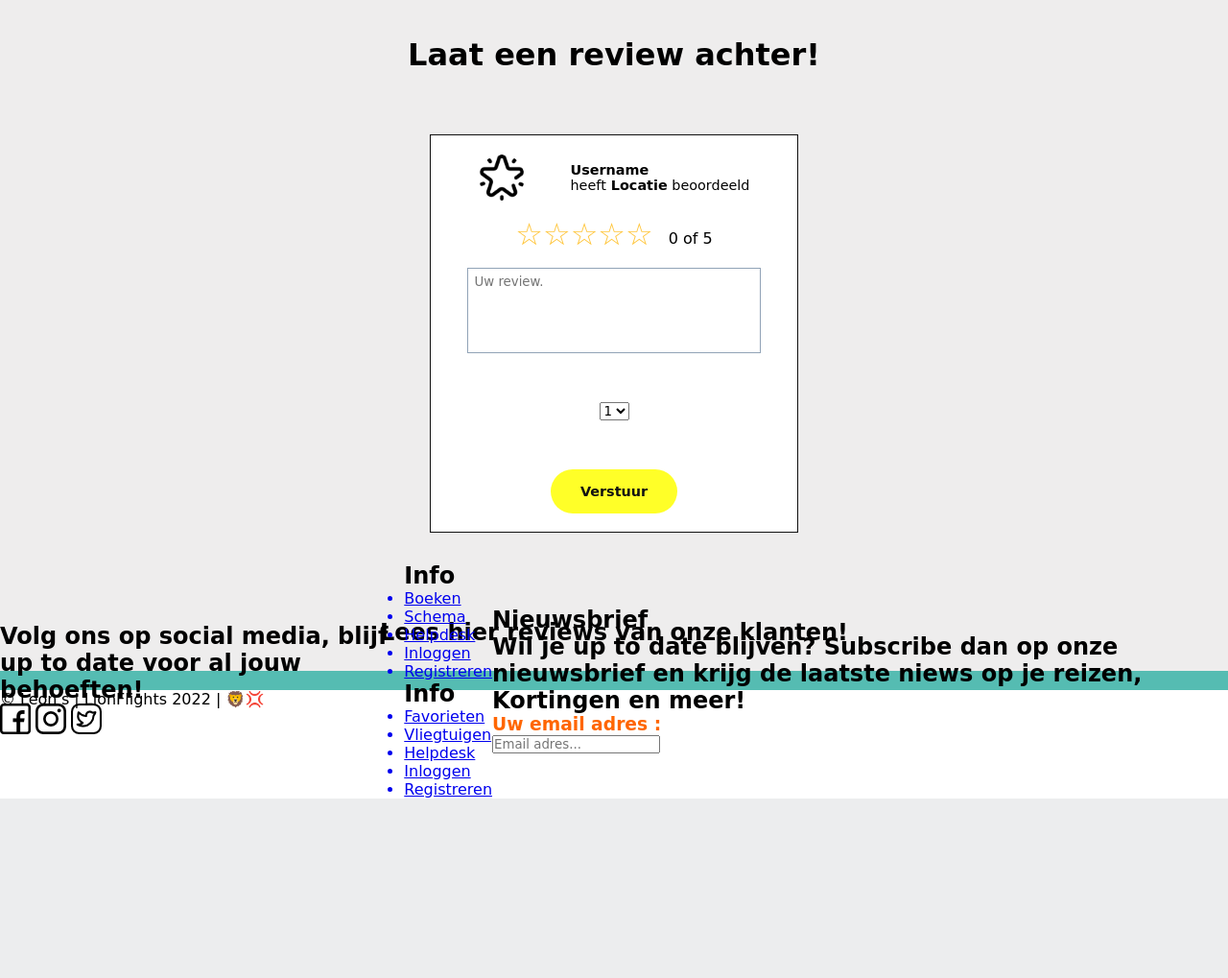
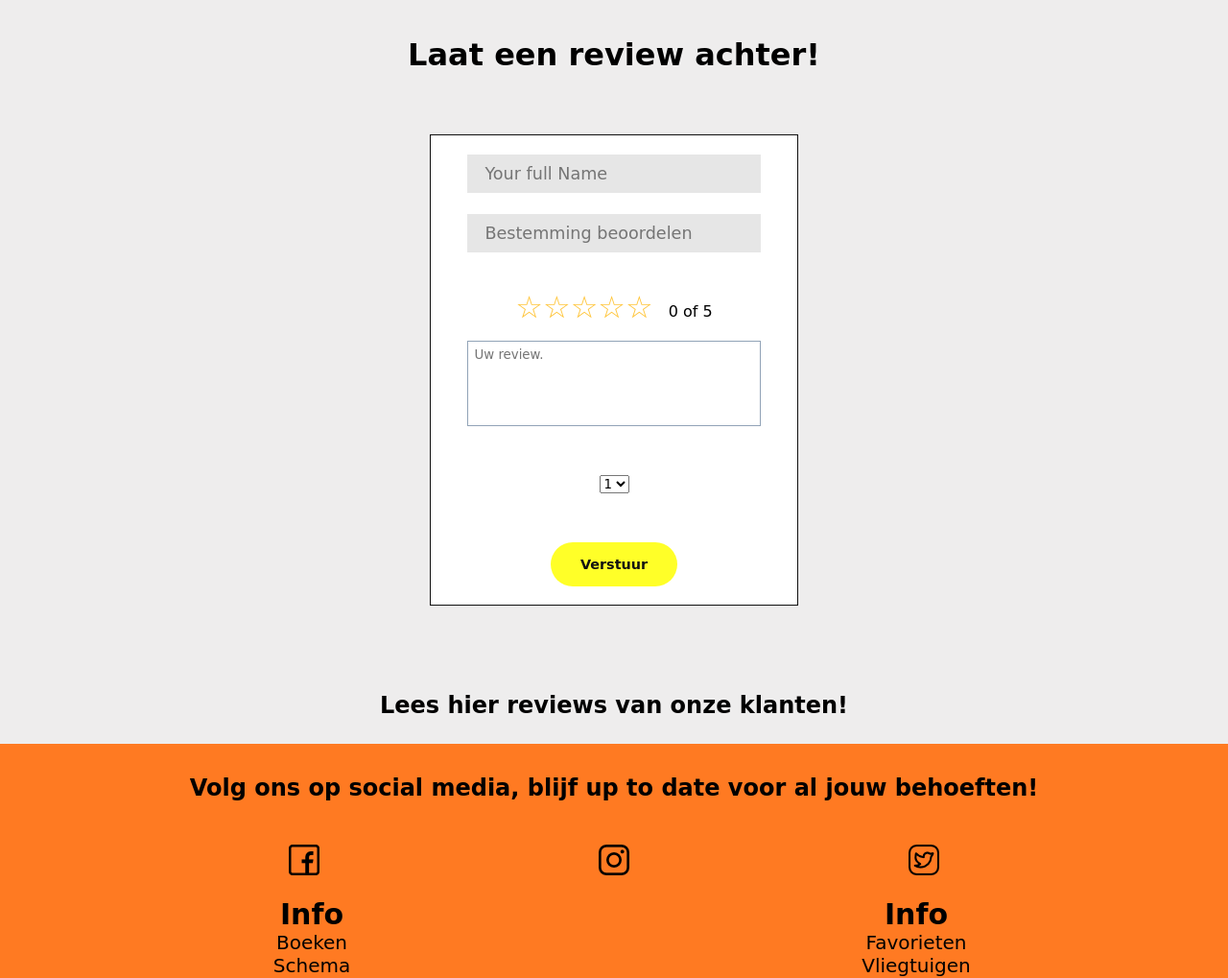
Before and after one commit to LeondeHaas/Leon-Leon, a PHP site: page /revieuw.php in a window 1280 px wide. Shown: the part 210-1229 px from the top of the page at 96% size. Before the commit the page ends 1042 px from the top, so only its background shows below. Run offline with PHP 8.4, Linux system fonts and the light colour scheme; tables that the repository leaves empty or names only in its code hold one stand-in row (values such as "Sample post").

Commit message:
alles werkt behalven het versturen

```diff
--- a/css/revieuws.css
+++ b/css/revieuws.css
@@ -186,7 +186,7 @@ h3 {
   border: none;
   color: #ffc53a;
 }
-.star-rating-stars .submit .star:hover {
+.star-rating-stars .star:hover .submit:hover {
   cursor: pointer;
 }
 .star-rating-stars .full-star,
@@ -206,6 +206,25 @@ h3 {
 }
 .reviews h1 {
   text-align: center;
+}
+
+.field {
+  width: 100%;
+  border: 2px solid rgba(0, 0, 0, 0);
+  outline: none;
+  background-color: rgba(230, 230, 230);
+  padding: 0.5rem 1rem;
+  font-size: 1.1rem;
+  margin-bottom: 22px;
+  transition: 0.3s;
+}
+
+.field:hover {
+  background-color: #5dc6eca1;
+}
+
+.insert_review :hover {
+  cursor: pointer;
 }
 
 /* media query's*/
--- /dev/null
+++ b/includes/review_connect.php
@@ -0,0 +1,16 @@
+<?php
+
+include ('connecter.php');
+
+if(isset($_POST['insert_reviews'])){
+    $naam           = $_POST['naam'];
+    $bericht        = $_POST['bericht'];
+    $rating         = $_POST['rating'];
+    $bestemming     = $_POST['bestemming'];
+    $sql = "INSERT INTO 'reviews' ('naam', 'bericht', 'rating', 'bestemming') VALUES ('$naam','$bericht','$rating','$bestemming');";
+    $connect->prepare($sql)->execute();
+    header("Location: ../index.php");
+    exit();
+}
+
+?>
--- a/includes/reviews_page.php
+++ b/includes/reviews_page.php
@@ -14,7 +14,7 @@ $results = $stmt->fetchAll();
             <div class="user-rating">
             <div class="user-review">
             <div class="user-img">
-                       <img src="img/rick-raddatz.png" alt="">
+                       <img src="igv/img/star.png" alt="">
                     </div>
                     <p><b><?php echo $result['naam']; ?></b><br> heeft<b> <?php echo $result['bestemming']; ?></b> beoordeeld</p>
                 </div>
--- a/revieuw.php
+++ b/revieuw.php
@@ -1,10 +1,11 @@
 <!DOCTYPE html>
 <html lang="en">
   <head>
-    <meta charset="UTF-8">
-    <meta http-equiv="X-UA-Compatible" content="IE=edge">
-    <meta name="viewport" content="width=device-width, initial-scale=1.0">
-    <link rel="stylesheet" href="css/revieuws.css">
+    <meta charset="UTF-8" />
+    <meta http-equiv="X-UA-Compatible" content="IE=edge" />
+    <meta name="viewport" content="width=device-width, initial-scale=1.0" />
+    <link rel="stylesheet" href="css/revieuws.css" />
+    <link rel="stylesheet" href="css/footer.css" />
     <title>Make your rating</title>
   </head>
   <body id="home">
@@ -12,15 +13,15 @@
         require_once("includes/header.php");
     ?>
     <div class="header-space"></div>
-    <main  class="review-page">
+    <main class="review-page">
       <h1>Laat een review achter!</h1>
       <div class="review">
         <div class="user-rating">
           <div class="user-review">
-                    <div class="user-img">
-                        <img src="igv/img/star.png">
-                    </div>
-                    <p><b>Username</b><br> heeft<b> Locatie</b> beoordeeld</p>
+            <p>
+            <input class="field" type="text" name="name" placeholder="Your full Name">
+            <input class="field" type="text" bestemming="name" placeholder="Bestemming beoordelen">
+            </p>
           </div>
           <div class="star-rating">
             <div class="star-rating-stars">
@@ -32,15 +33,25 @@
             </div>
             <p class="current-rating">0 of 5</p>
           </div>
-                <textarea name="bericht" id="" cols="25" rows="5" placeholder="Uw review."></textarea><br>
+          <textarea
+            name="bericht"
+            id=""
+            cols="25"
+            rows="5"
+            placeholder="Uw review."
+          ></textarea
+          ><br />
           <select id="rating" name="rating">
             <option value="1">1</option>
             <option value="2">2</option>
             <option value="3">3</option>
             <option value="4">4</option>
-                    <option value="5">5</option>
-                </select><br>
-                <button class="submit" type="submit">Verstuur</button>
+            <option value="5">5</option></select
+          ><br />
+          <button name="insert_reviews" class="submit" type="submit">Verstuur</button>
+            <?php
+                include("includes/review_connect.php")
+            ?>
         </div>
       </div>
       <div class="reviews">
@@ -52,6 +63,9 @@
         require_once("includes/footer.php");
     ?>
     <script src="js/starrating.js"></script>
-    <script src="https://kit.fontawesome.com/460a8e1fd0.js" crossorigin="anonymous"></script>
+    <script
+      src="https://kit.fontawesome.com/460a8e1fd0.js"
+      crossorigin="anonymous"
+    ></script>
   </body>
 </html>
```
Also changed, not shown: boeken.php (indentation only). Lines whose indentation alone changed are shown as unchanged.
